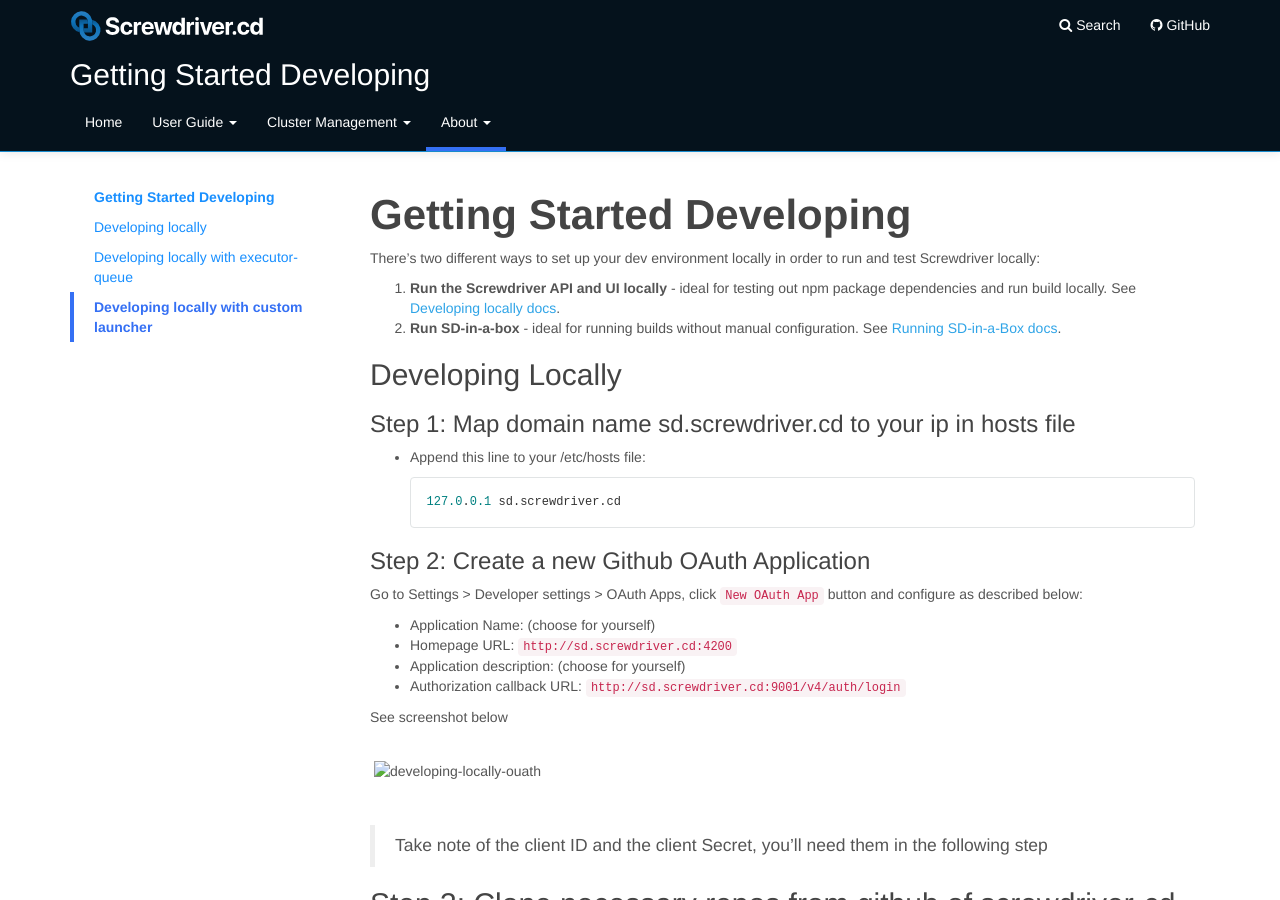
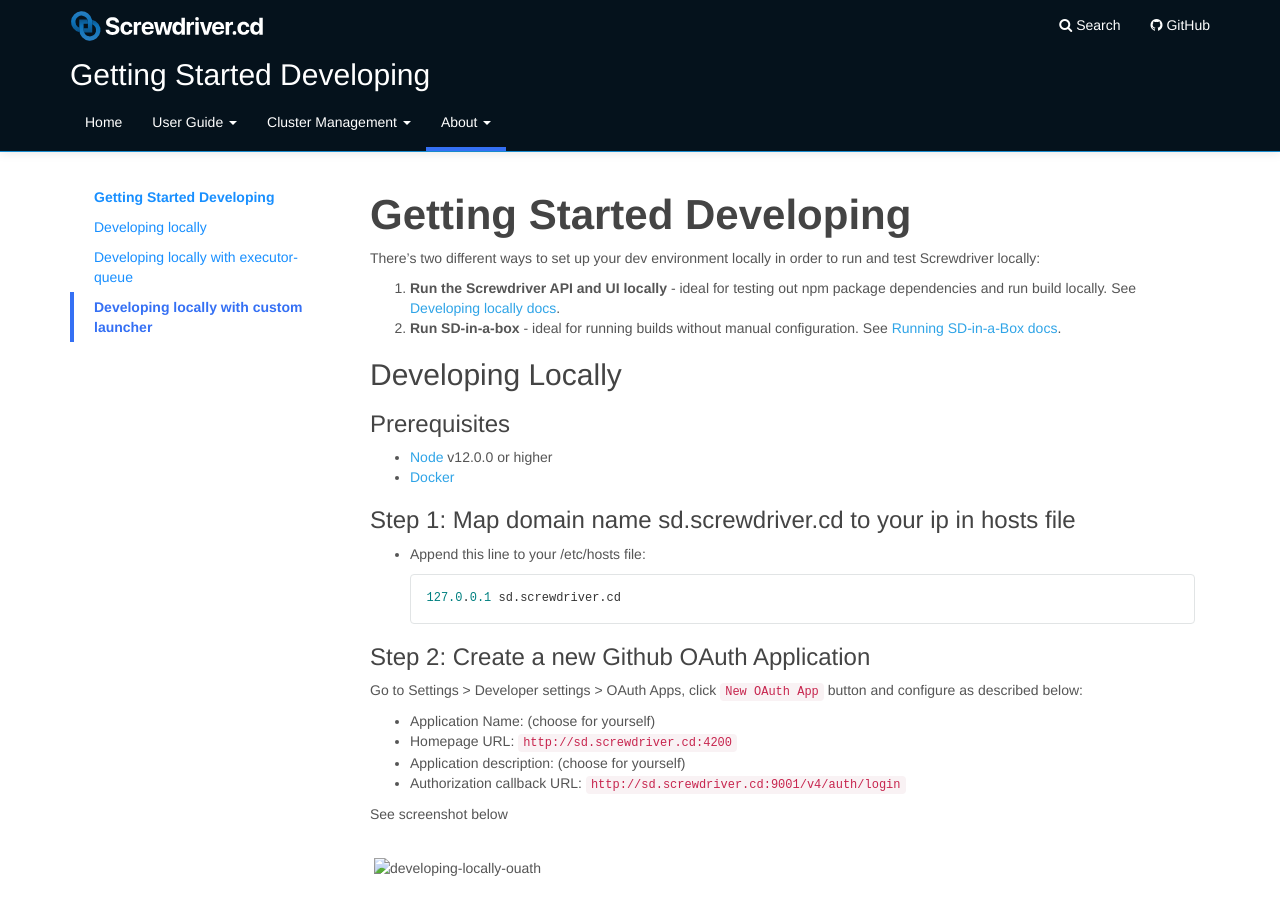
Before and after one commit to screwdriver-cd/guide, a Jekyll site: the page built from docs/about/contributing/getting-started-developing.md, in a window 1280 px wide and 900 px high. Built offline with Jekyll 4.4.1, drawn with Linux system fonts in a browser that asks for light colours.

Commit message:
fix: add back Prerequisites

```diff
--- a/docs/about/contributing/getting-started-developing.md
+++ b/docs/about/contributing/getting-started-developing.md
@@ -23,6 +23,11 @@ See [Developing locally docs](#developing-locally).
 2. **Run SD-in-a-box** - ideal for running builds without manual configuration. See [Running SD-in-a-Box docs](../../cluster-management/running-locally).
 
 ## Developing Locally
+
+### Prerequisites
+
+- [Node](https://nodejs.org/) v12.0.0 or higher
+- [Docker](https://www.docker.com/products/docker-desktop)
 
 ### Step 1: Map domain name sd.screwdriver.cd to your ip in hosts file
 * Append this line to your /etc/hosts file:
```
